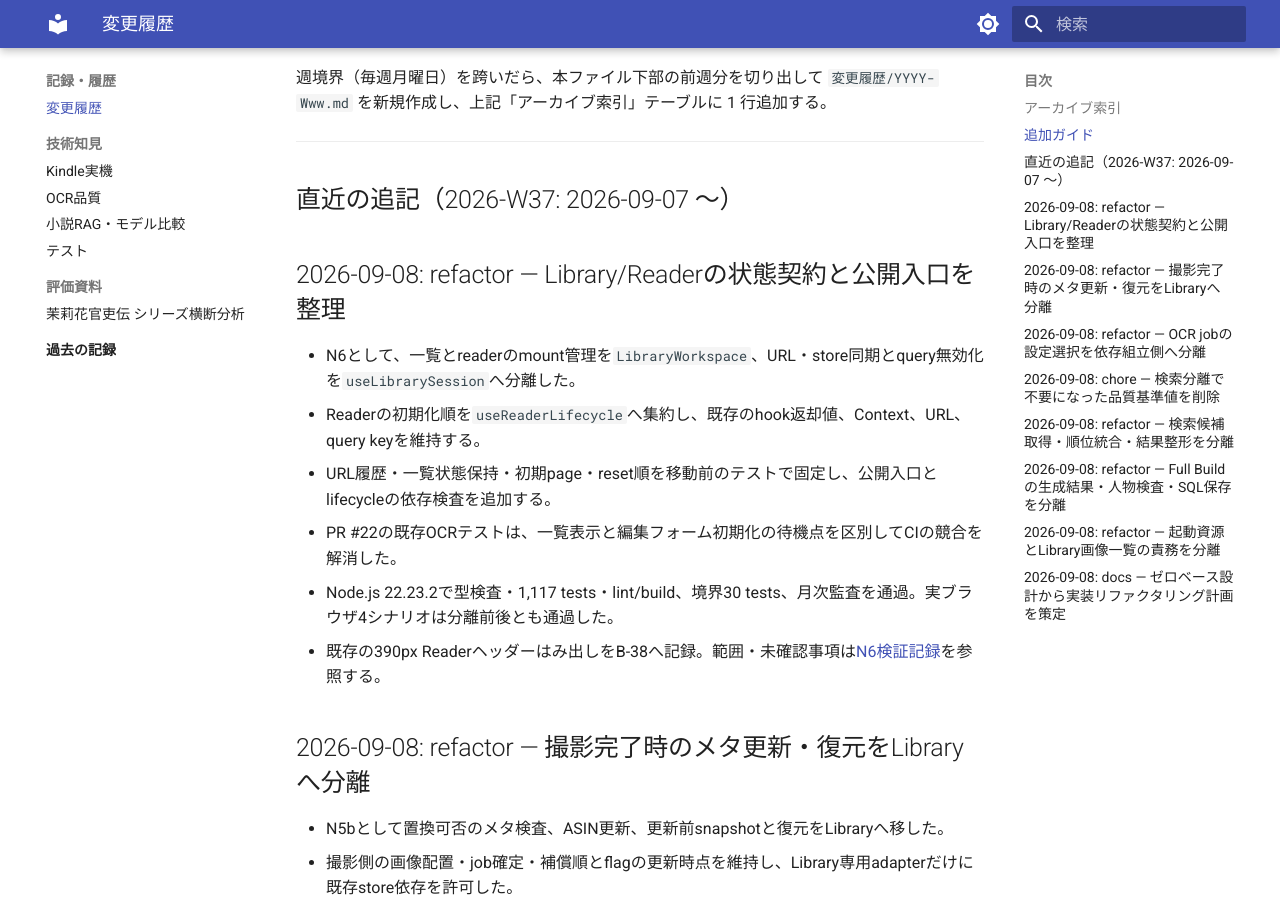
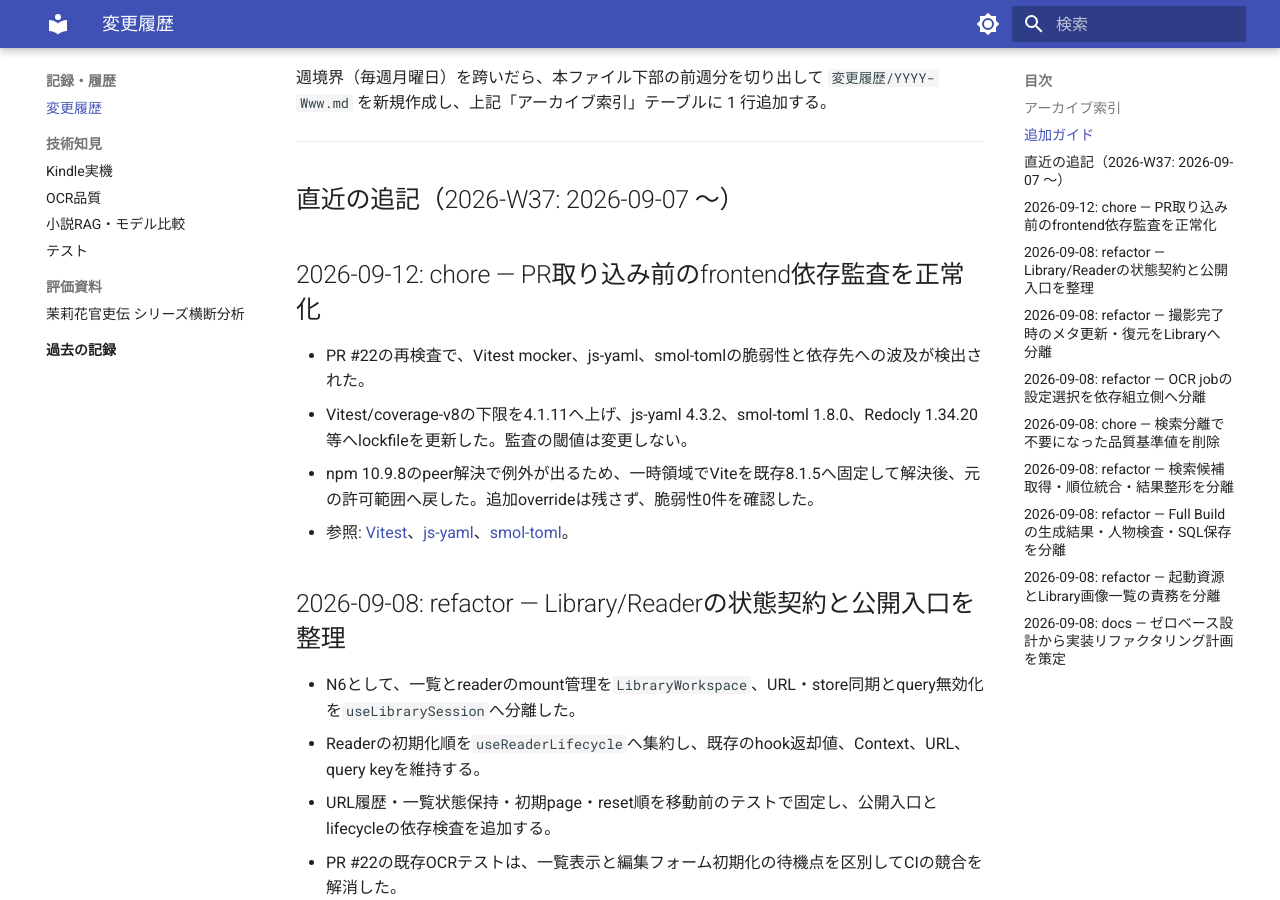
Before and after one commit to kkmmyr/Pic2PDF_Viewer, an MkDocs documentation site: the page built from docs/log/変更履歴.md, in a window 1280 px wide and 900 px high, scrolled down 2252 px. Built offline with MkDocs 1.6.1 and Material for MkDocs 9.7.7, drawn with Linux system fonts in a browser that asks for light colours.

Commit message:
chore(deps): frontend依存の脆弱性監査を正常化
Vitestと関連依存を互換範囲の修正版へ更新する。
Node.jsとnpmの指定、監査閾値、既存Viteの解決版を維持する。

Co-Authored-By: Codex GPT-6 <noreply@anthropic.com>

```diff
--- a/docs/log/変更履歴.md
+++ b/docs/log/変更履歴.md
@@ -44,6 +44,13 @@
 ---
 
 ## 直近の追記（2026-W37: 2026-09-07 〜）
+
+## 2026-09-12: chore — PR取り込み前のfrontend依存監査を正常化
+
+- PR #22の再検査で、Vitest mocker、js-yaml、smol-tomlの脆弱性と依存先への波及が検出された。
+- Vitest/coverage-v8の下限を4.1.11へ上げ、js-yaml 4.3.2、smol-toml 1.8.0、Redocly 1.34.20等へlockfileを更新した。監査の閾値は変更しない。
+- npm 10.9.8のpeer解決で例外が出るため、一時領域でViteを既存8.1.5へ固定して解決後、元の許可範囲へ戻した。追加overrideは残さず、脆弱性0件を確認した。
+- 参照: [Vitest](https://github.com/advisories/GHSA-82fw-gwwq-j7x9)、[js-yaml](https://github.com/advisories/GHSA-2883-xcg3-v3hh)、[smol-toml](https://github.com/advisories/GHSA-7w5x-hrqm-74c2)。
 
 ## 2026-09-08: refactor — Library/Readerの状態契約と公開入口を整理
 
```
Also changed, not shown: 2 other files.
